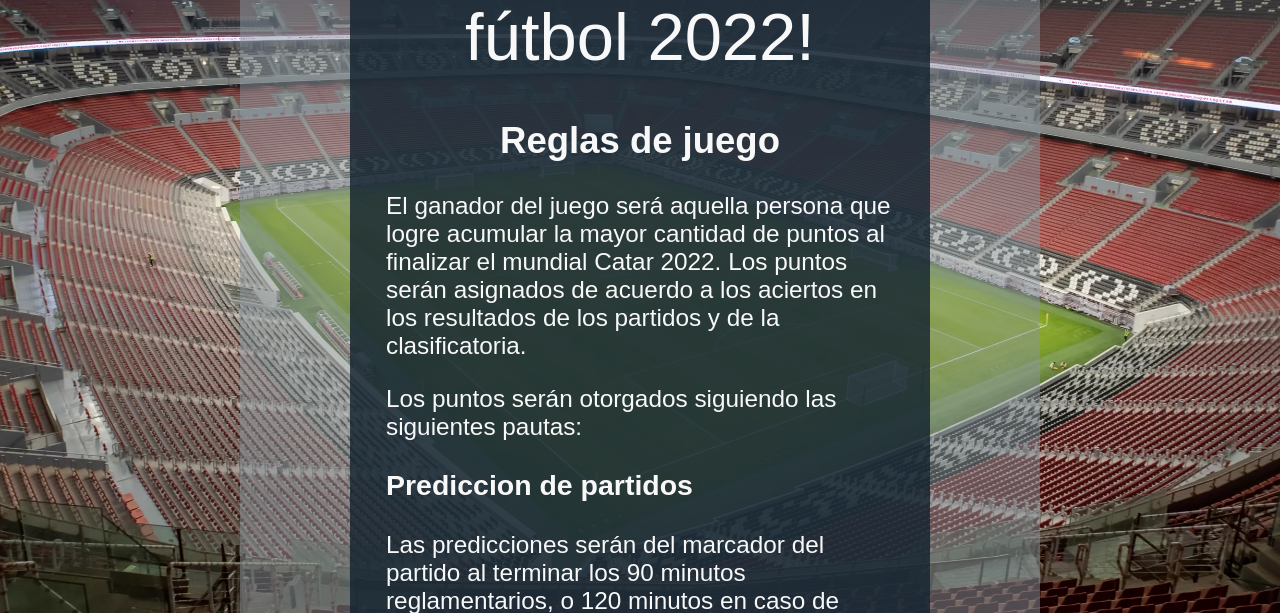
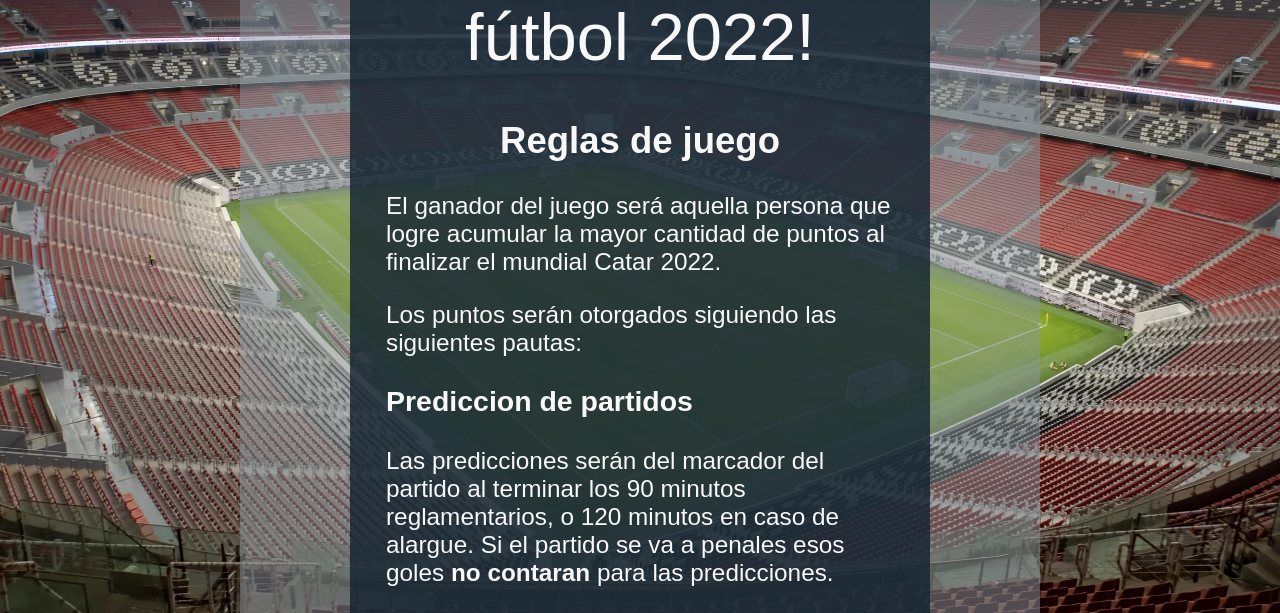
Before and after one commit to JP235/mundial, a Django app: page /reglas in a window 1280 px wide. Shown: the part 426-1039 px from the top of the page. Run offline with Django 3.2, Linux system fonts and the light colour scheme; some libraries are stand-ins or nearby versions.

Commit message:
rules description update winner pred closed

```diff
--- a/API/views.py
+++ b/API/views.py
@@ -100,9 +100,10 @@ class WinnerPredictionAPIView(APIView):
     # permission_classes = [permissions.IsAuthenticated]
 
     def post(self, request):
+        messages.error(request, "La seleccion de campeon está cerrada. ")
+        return redirect("/campeon")
 
         if (winner := request.POST.get("winner")) == "":
-            messages.error(request, "selecciona un equipo")
             return redirect("/campeon")
         print(request.user,request.POST.get("winner"),datetime.now(pytz.timezone("America/Bogota")))
 
--- a/home/templates/main/rules.html
+++ b/home/templates/main/rules.html
@@ -9,8 +9,7 @@
         <h2>Reglas de juego</h2>
         <p>
             El ganador del juego será aquella persona que logre acumular la mayor cantidad de puntos al
-            finalizar el mundial Catar 2022. Los puntos serán asignados de acuerdo a los aciertos en los
-            resultados de los partidos y de la clasificatoria.
+            finalizar el mundial Catar 2022.
         </p>
         <p>
             Los puntos serán otorgados siguiendo las siguientes pautas:
@@ -31,16 +30,16 @@
         </ul>
         <p>
             <i>
-                Se podrán realizar o modificar predicciones de un partido hasta una hora antes de que empiece.
+                Se podrán realizar o modificar predicciones de un partido hasta que empiece.
             </i>
         </p>
-        <h3><strong>Prediccion de ganador</strong></h3>
+        <h3><strong>Prediccion de Campeon</strong></h3>
         <p>
             Esta predicción <strong>no</strong> se podrá modificar una vez hecha.
         </p>
          <ul type="none">
             <li>
-                Acertar ganador Final:
+                Acertar el Campeon:
                 <strong><i> +15 puntos</i></strong>
             </li>
         </ul>
```
